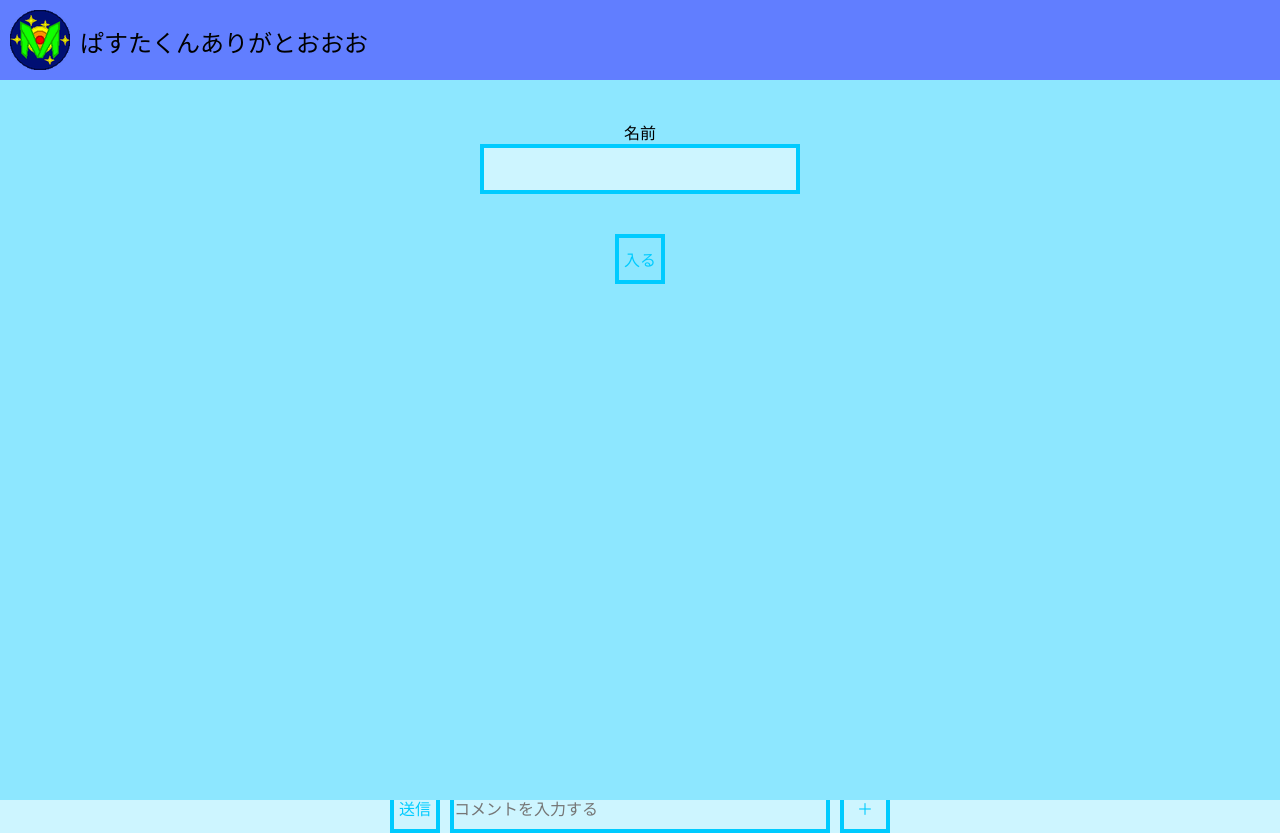
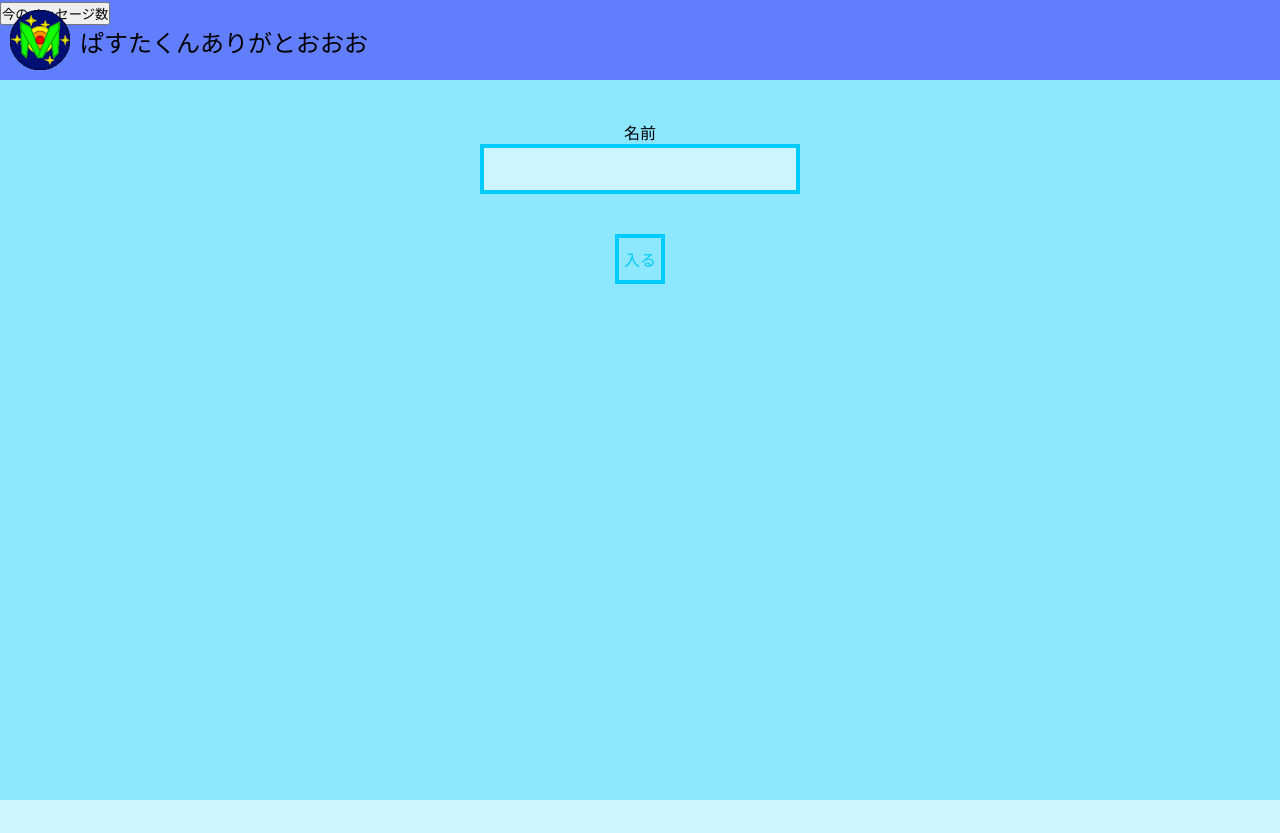
Before and after one commit to monnku/monnku-remix, a plain HTML site: page index.html in a window 1280 px wide. After the commit the page ends 800 px from the top, so only its background shows below. Drawn offline with Linux system fonts and the light colour scheme.

Commit message:
Update index.html

```diff
--- a/index.html
+++ b/index.html
@@ -19,10 +19,9 @@
   </div>
   <div class="title">
     <img src="monnku.png" class="pasta">
-    <p class="titletext">ぱすたくんありがとおおお</p>
+    <p class="titletext">ぱすたくんありがとおおお</p><button onclick="alert(coun);">今のメッセージ数</button>
   </div>
   <div class="main">
-    <br>coun
     <div class="chatscroll">
     </div>
     <div class="input">
```
